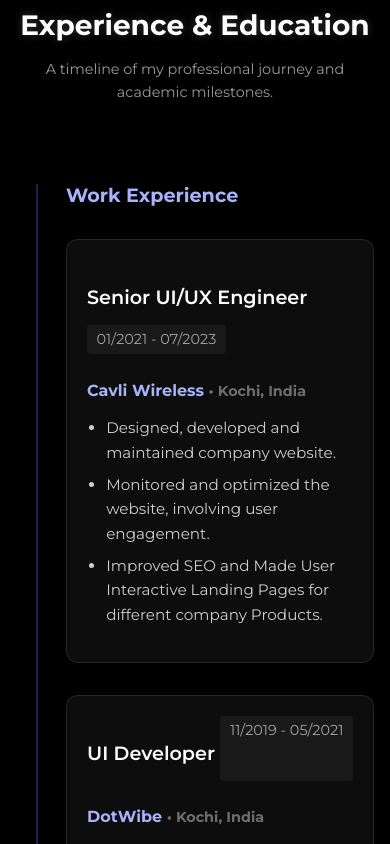
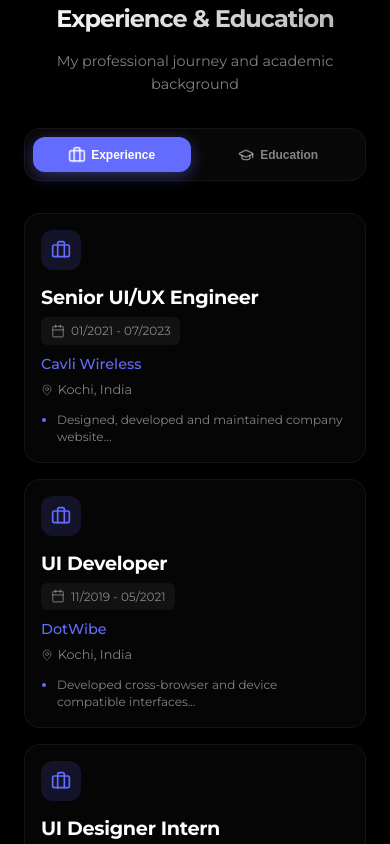
Before and after one commit to deepuissacgigi/deepuissacgigi-web, a React (Vite) app: page / in a window 390 px wide. Shown: the part 1400-2244 px from the top of the page. Built offline with nearby package versions, Linux system fonts and the light colour scheme; no server answers.

Commit message:
feat(experience): Complete redesign with tabbed cards layout - Tab navigation (Experience / Education) - Modern card design with icons - Glassmorphism and hover effects - Slide animation on hover - Fully mobile responsive

```diff
--- a/src/components/ui/ExperienceTimeline.jsx
+++ b/src/components/ui/ExperienceTimeline.jsx
@@ -1,5 +1,7 @@
-import React from 'react';
+import React, { useState } from 'react';
 import useIntersectionObserver from '../../hooks/useIntersectionObserver';
+import { Briefcase, GraduationCap, MapPin, Calendar } from 'lucide-react';
+import './ExperienceTimeline.scss';
 
 const experiences = [
     {
@@ -9,9 +11,9 @@ const experiences = [
         location: "Kochi, India",
         date: "01/2021 - 07/2023",
         description: [
-            "Designed, developed and maintained company website.",
-            "Monitored and optimized the website, involving user engagement.",
-            "Improved SEO and Made User Interactive Landing Pages for different company Products."
+            "Designed, developed and maintained company website",
+            "Monitored and optimized the website for user engagement",
+            "Improved SEO and created interactive landing pages"
         ]
     },
     {
@@ -21,19 +23,19 @@ const experiences = [
         location: "Kochi, India",
         date: "11/2019 - 05/2021",
         description: [
-            "Developed user interfaces that were cross-browser and device compatible.",
-            "Developed front-end architecture that improved scalability and performance.",
-            "Coached college interns with HTML & CSS."
+            "Developed cross-browser and device compatible interfaces",
+            "Built front-end architecture for scalability and performance",
+            "Mentored college interns in HTML & CSS"
         ]
     },
     {
         id: 3,
-        role: "UI Designing",
+        role: "UI Designer Intern",
         company: "Zoople",
         location: "Kochi, India",
         date: "08/2019 - 10/2019",
         description: [
-            "Focused on UI Designing principles and implementation."
+            "Focused on UI design principles and implementation"
         ]
     }
 ];
@@ -44,8 +46,8 @@ const education = [
         role: "Masters in IoT and Smart Systems",
         company: "Westsächsische Hochschule Zwickau",
         location: "Zwickau, Germany",
-        date: "08/2023 - Current",
-        description: ["Specializing in Internet of Things and Smart Systems."]
+        date: "08/2023 - Present",
+        description: ["Specializing in Internet of Things and Smart Systems"]
     },
     {
         id: 5,
@@ -53,51 +55,58 @@ const education = [
         company: "Loyola Institute of Technology",
         location: "Tamil Nadu, India",
         date: "06/2015 - 06/2019",
-        description: ["Foundation in Computer Science and Engineering."]
+        description: ["Foundation in Computer Science and Engineering"]
     }
 ];
 
 const ExperienceTimeline = () => {
+    const [activeTab, setActiveTab] = useState('experience');
     const [headerRef, headerVisible] = useIntersectionObserver({ triggerOnce: true });
 
+    const currentData = activeTab === 'experience' ? experiences : education;
+    const Icon = activeTab === 'experience' ? Briefcase : GraduationCap;
+
     return (
-        <section className="section-container" style={{ position: 'relative', overflow: 'hidden' }}>
+        <section className="experience-section">
             <div className="container">
-                <div ref={headerRef} className={`section-header ${headerVisible ? 'animate-fade-in' : 'opacity-0'}`}>
-
-                    <h2
-                        className={`section-title ${headerVisible ? 'animate-glitch-reveal' : 'opacity-0'}`}
-                        data-text="Experience & Education"
-                    >
-                        Experience & Education
-                    </h2>
-                    <p className="section-description">
-                        A timeline of my professional journey and academic milestones.
+                {/* Header */}
+                <div
+                    ref={headerRef}
+                    className={`experience-header ${headerVisible ? 'animate-fade-in' : 'opacity-0'}`}
+                >
+                    <h2>Experience & Education</h2>
+                    <p className="experience-subtitle">
+                        My professional journey and academic background
                     </p>
                 </div>
 
-                <div className="timeline-container" style={{ position: 'relative', maxWidth: '800px', margin: '0 auto' }}>
-                    {/* Central Line */}
-                    <div style={{
-                        position: 'absolute',
-                        left: '20px',
-                        top: 0,
-                        bottom: 0,
-                        width: '2px',
-                        background: 'rgba(100, 108, 255, 0.3)',
-                        borderRadius: '2px'
-                    }}></div>
+                {/* Tab Navigation */}
+                <div className="tab-navigation">
+                    <button
+                        className={`tab-btn ${activeTab === 'experience' ? 'active' : ''}`}
+                        onClick={() => setActiveTab('experience')}
+                    >
+                        <Briefcase size={18} />
+                        Experience
+                    </button>
+                    <button
+                        className={`tab-btn ${activeTab === 'education' ? 'active' : ''}`}
+                        onClick={() => setActiveTab('education')}
+                    >
+                        <GraduationCap size={18} />
+                        Education
+                    </button>
+                </div>
 
-                    {/* Works */}
-                    <h3 style={{ marginLeft: '50px', marginBottom: '2rem', color: '#a5b4fc', fontSize: '1.5rem' }}>Work Experience</h3>
-                    {experiences.map((exp, index) => (
-                        <TimelineItem key={exp.id} data={exp} index={index} />
-                    ))}
-
-                    {/* Education */}
-                    <h3 style={{ marginLeft: '50px', margin: '3rem 0 2rem', color: '#a5b4fc', fontSize: '1.5rem' }}>Education</h3>
-                    {education.map((edu, index) => (
-                        <TimelineItem key={edu.id} data={edu} index={index + 3} />
+                {/* Cards Container */}
+                <div className="cards-container" key={activeTab}>
+                    {currentData.map((item, index) => (
+                        <ExperienceCard
+                            key={item.id}
+                            data={item}
+                            index={index}
+                            Icon={Icon}
+                        />
                     ))}
                 </div>
             </div>
@@ -105,44 +114,44 @@ const ExperienceTimeline = () => {
     );
 };
 
-const TimelineItem = ({ data, index }) => {
-    const [ref, isVisible] = useIntersectionObserver({ triggerOnce: true, threshold: 0.2 });
+const ExperienceCard = ({ data, index, Icon }) => {
+    const [ref, isVisible] = useIntersectionObserver({ triggerOnce: true, threshold: 0.1 });
 
     return (
         <div
             ref={ref}
-            className={`timeline-item glass-panel ${isVisible ? 'animate-fade-in' : 'opacity-0'}`}
-            style={{
-                marginLeft: '50px',
-                marginBottom: '2rem',
-                padding: '1.5rem',
-                position: 'relative',
-                animationDelay: `${index * 0.1}s`
-            }}
+            className={`experience-card ${isVisible ? 'visible' : ''}`}
+            style={{ animationDelay: `${index * 0.1}s` }}
         >
-            {/* Dot on Line */}
-            <div style={{
-                position: 'absolute',
-                left: '-39px',
-                top: '25px',
-                width: '16px',
-                height: '16px',
-                borderRadius: '50%',
-                background: '#646cff',
-                boxShadow: '0 0 10px #646cff'
-            }}></div>
+            {/* Icon */}
+            <div className="card-icon">
+                <Icon size={24} />
+            </div>
 
-            <div style={{ display: 'flex', justifyContent: 'space-between', flexWrap: 'wrap', marginBottom: '0.5rem' }}>
-                <h4 style={{ fontSize: '1.2rem', fontWeight: '600', color: '#fff' }}>{data.role}</h4>
-                <span style={{ fontSize: '0.9rem', color: 'rgba(255,255,255,0.6)', background: 'rgba(255,255,255,0.05)', padding: '0.2rem 0.6rem', borderRadius: '4px' }}>{data.date}</span>
+            {/* Content */}
+            <div className="card-body">
+                <div className="card-header">
+                    <h3 className="card-role">{data.role}</h3>
+                    <div className="card-date">
+                        <Calendar size={14} />
+                        {data.date}
+                    </div>
+                </div>
+
+                <div className="card-company">
+                    <span className="company-name">{data.company}</span>
+                    <span className="company-location">
+                        <MapPin size={12} />
+                        {data.location}
+                    </span>
+                </div>
+
+                <ul className="card-description">
+                    {data.description.map((desc, i) => (
+                        <li key={i}>{desc}</li>
+                    ))}
+                </ul>
             </div>
-            <h5 style={{ fontSize: '1rem', color: '#a5b4fc', marginBottom: '1rem' }}>{data.company} <span style={{ color: 'rgba(255,255,255,0.4)', fontSize: '0.9rem' }}>• {data.location}</span></h5>
-
-            <ul style={{ paddingLeft: '1.2rem', color: 'rgba(255,255,255,0.8)', fontSize: '0.95rem' }}>
-                {data.description.map((desc, i) => (
-                    <li key={i} style={{ marginBottom: '0.5rem' }}>{desc}</li>
-                ))}
-            </ul>
         </div>
     );
 };
--- /dev/null
+++ b/src/components/ui/ExperienceTimeline.scss
@@ -0,0 +1,378 @@
+/* ========================================= */
+/* EXPERIENCE & EDUCATION - MODERN DESIGN    */
+/* Tabbed Cards Layout with Glassmorphism    */
+/* ========================================= */
+
+$accent: #646cff;
+$accent-light: rgba(100, 108, 255, 0.15);
+$glass-bg: rgba(255, 255, 255, 0.02);
+$glass-border: rgba(255, 255, 255, 0.06);
+$text-muted: rgba(255, 255, 255, 0.5);
+
+.experience-section {
+    padding: 6rem 0;
+    position: relative;
+}
+
+/* Header */
+.experience-header {
+    text-align: center;
+    margin-bottom: 3rem;
+
+    h2 {
+        font-size: 2.75rem;
+        font-weight: 700;
+        letter-spacing: -1px;
+        margin-bottom: 1rem;
+        background: linear-gradient(135deg, #fff 0%, rgba(255, 255, 255, 0.7) 100%);
+        -webkit-background-clip: text;
+        -webkit-text-fill-color: transparent;
+        background-clip: text;
+    }
+
+    .experience-subtitle {
+        font-size: 1.1rem;
+        color: $text-muted;
+        max-width: 400px;
+        margin: 0 auto;
+    }
+}
+
+/* Tab Navigation */
+.tab-navigation {
+    display: flex;
+    justify-content: center;
+    gap: 0.5rem;
+    margin-bottom: 3rem;
+    padding: 0.5rem;
+    background: rgba(255, 255, 255, 0.03);
+    border-radius: 16px;
+    max-width: 340px;
+    margin-left: auto;
+    margin-right: auto;
+    border: 1px solid rgba(255, 255, 255, 0.05);
+}
+
+.tab-btn {
+    display: flex;
+    align-items: center;
+    gap: 0.5rem;
+    padding: 0.875rem 1.5rem;
+    background: transparent;
+    border: none;
+    border-radius: 12px;
+    color: $text-muted;
+    font-size: 0.9rem;
+    font-weight: 600;
+    cursor: pointer;
+    transition: all 0.3s ease;
+    flex: 1;
+    justify-content: center;
+
+    svg {
+        transition: transform 0.3s ease;
+    }
+
+    &:hover {
+        color: #fff;
+        background: rgba(255, 255, 255, 0.05);
+    }
+
+    &.active {
+        background: $accent;
+        color: #fff;
+        box-shadow: 0 4px 15px rgba(100, 108, 255, 0.4);
+
+        svg {
+            transform: scale(1.1);
+        }
+    }
+}
+
+/* Cards Container */
+.cards-container {
+    display: flex;
+    flex-direction: column;
+    gap: 1.25rem;
+    max-width: 800px;
+    margin: 0 auto;
+    animation: fadeIn 0.4s ease;
+}
+
+@keyframes fadeIn {
+    from {
+        opacity: 0;
+        transform: translateY(10px);
+    }
+
+    to {
+        opacity: 1;
+        transform: translateY(0);
+    }
+}
+
+/* Experience Card */
+.experience-card {
+    display: flex;
+    gap: 1.5rem;
+    padding: 1.75rem;
+    background: $glass-bg;
+    border: 1px solid $glass-border;
+    border-radius: 20px;
+    transition: all 0.4s cubic-bezier(0.4, 0, 0.2, 1);
+    opacity: 0;
+    transform: translateY(20px);
+
+    &.visible {
+        opacity: 1;
+        transform: translateY(0);
+    }
+
+    &:hover {
+        border-color: rgba($accent, 0.3);
+        background: rgba(255, 255, 255, 0.04);
+        transform: translateX(8px);
+        box-shadow:
+            0 10px 40px -10px rgba(0, 0, 0, 0.4),
+            0 0 0 1px rgba($accent, 0.1);
+
+        .card-icon {
+            background: $accent;
+            transform: scale(1.1);
+            box-shadow: 0 0 20px rgba($accent, 0.5);
+        }
+    }
+}
+
+/* Card Icon */
+.card-icon {
+    flex-shrink: 0;
+    width: 56px;
+    height: 56px;
+    display: flex;
+    align-items: center;
+    justify-content: center;
+    background: $accent-light;
+    border-radius: 16px;
+    color: $accent;
+    transition: all 0.3s ease;
+}
+
+/* Card Body */
+.card-body {
+    flex: 1;
+    min-width: 0;
+}
+
+.card-header {
+    display: flex;
+    justify-content: space-between;
+    align-items: flex-start;
+    gap: 1rem;
+    margin-bottom: 0.5rem;
+    flex-wrap: wrap;
+}
+
+.card-role {
+    font-size: 1.25rem;
+    font-weight: 700;
+    color: #fff;
+    margin: 0;
+    letter-spacing: -0.3px;
+}
+
+.card-date {
+    display: flex;
+    align-items: center;
+    gap: 0.4rem;
+    font-size: 0.8rem;
+    color: $text-muted;
+    background: rgba(255, 255, 255, 0.05);
+    padding: 0.35rem 0.75rem;
+    border-radius: 6px;
+    white-space: nowrap;
+
+    svg {
+        opacity: 0.7;
+    }
+}
+
+.card-company {
+    display: flex;
+    align-items: center;
+    gap: 0.75rem;
+    margin-bottom: 1rem;
+    flex-wrap: wrap;
+
+    .company-name {
+        font-size: 1rem;
+        color: $accent;
+        font-weight: 500;
+    }
+
+    .company-location {
+        display: flex;
+        align-items: center;
+        gap: 0.3rem;
+        font-size: 0.85rem;
+        color: $text-muted;
+
+        svg {
+            opacity: 0.6;
+        }
+    }
+}
+
+.card-description {
+    margin: 0;
+    padding-left: 1.25rem;
+    color: rgba(255, 255, 255, 0.7);
+    font-size: 0.9rem;
+    line-height: 1.7;
+
+    li {
+        margin-bottom: 0.4rem;
+
+        &:last-child {
+            margin-bottom: 0;
+        }
+
+        &::marker {
+            color: $accent;
+        }
+    }
+}
+
+/* Mobile Responsive */
+@media (max-width: 768px) {
+    .experience-section {
+        padding: 4rem 0;
+    }
+
+    .experience-header {
+        margin-bottom: 2rem;
+        padding: 0 0.5rem;
+
+        h2 {
+            font-size: 1.75rem;
+        }
+
+        .experience-subtitle {
+            font-size: 0.9rem;
+        }
+    }
+
+    .tab-navigation {
+        max-width: 100%;
+        margin: 0 0.5rem 2rem;
+    }
+
+    .tab-btn {
+        padding: 0.75rem 1rem;
+        font-size: 0.8rem;
+        gap: 0.4rem;
+
+        svg {
+            width: 16px;
+            height: 16px;
+        }
+    }
+
+    .cards-container {
+        gap: 1rem;
+        padding: 0 0.5rem;
+    }
+
+    .experience-card {
+        flex-direction: column;
+        gap: 1rem;
+        padding: 1.25rem;
+        border-radius: 16px;
+
+        &:hover {
+            transform: translateY(-4px);
+        }
+    }
+
+    .card-icon {
+        width: 48px;
+        height: 48px;
+        border-radius: 12px;
+
+        svg {
+            width: 20px;
+            height: 20px;
+        }
+    }
+
+    .card-header {
+        flex-direction: column;
+        gap: 0.5rem;
+    }
+
+    .card-role {
+        font-size: 1.1rem;
+    }
+
+    .card-date {
+        font-size: 0.75rem;
+        padding: 0.25rem 0.6rem;
+    }
+
+    .card-company {
+        flex-direction: column;
+        align-items: flex-start;
+        gap: 0.25rem;
+        margin-bottom: 0.75rem;
+
+        .company-name {
+            font-size: 0.9rem;
+        }
+
+        .company-location {
+            font-size: 0.8rem;
+        }
+    }
+
+    .card-description {
+        font-size: 0.8rem;
+        padding-left: 1rem;
+        line-height: 1.6;
+
+        li {
+            margin-bottom: 0.3rem;
+        }
+    }
+}
+
+@media (max-width: 480px) {
+    .experience-section {
+        padding: 2.5rem 0;
+    }
+
+    .experience-header h2 {
+        font-size: 1.5rem;
+    }
+
+    .tab-btn {
+        padding: 0.6rem 0.75rem;
+        font-size: 0.75rem;
+    }
+
+    .experience-card {
+        padding: 1rem;
+    }
+
+    .card-icon {
+        width: 40px;
+        height: 40px;
+    }
+
+    .card-role {
+        font-size: 1rem;
+    }
+
+    .card-description {
+        font-size: 0.75rem;
+    }
+}
```
